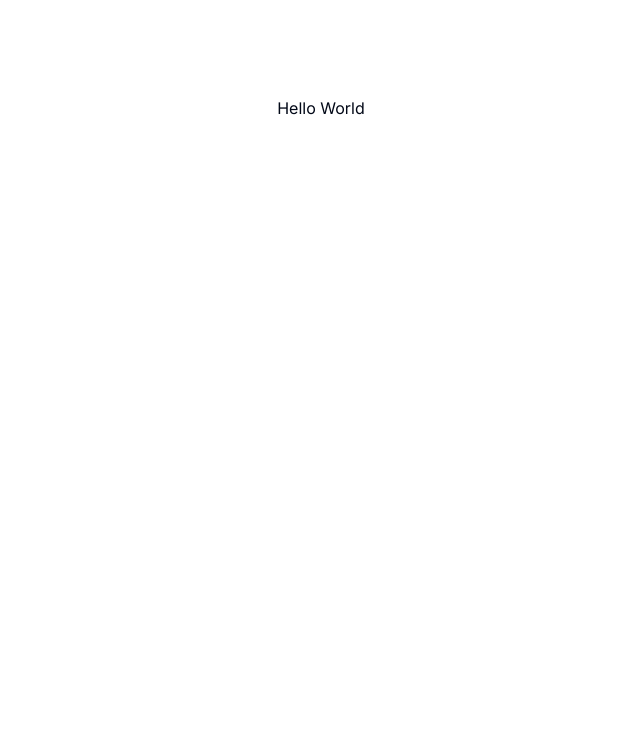
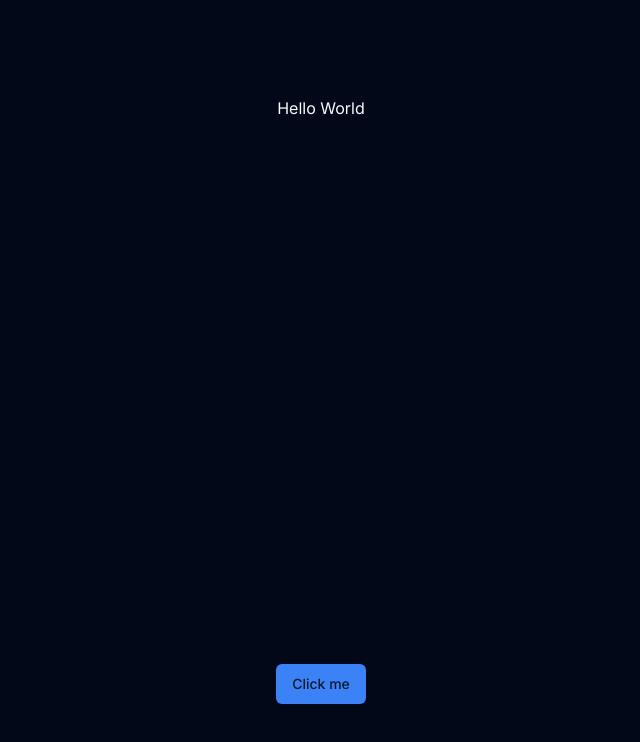
Before and after one commit to trob0697/ai-job-scheduler, a Next.js app: page / in a window 1280 px wide. Shown: the top 742 px of the page, without its empty margins (319-959 px from the left). Built offline with nearby package versions, Linux system fonts and the light colour scheme.

Commit message:
shadcn theme and button

```diff
--- a/app/page.tsx
+++ b/app/page.tsx
@@ -1,7 +1,10 @@
+import { Button } from "@/components/ui/button";
+
 export default function Home() {
   return (
     <main className="flex min-h-screen flex-col items-center justify-between p-24">
       <span>Hello World</span>
+      <Button>Click me</Button>
     </main>
   );
 }
--- /dev/null
+++ b/components/ui/button.tsx
@@ -0,0 +1,56 @@
+import * as React from "react"
+import { Slot } from "@radix-ui/react-slot"
+import { cva, type VariantProps } from "class-variance-authority"
+
+import { cn } from "@/lib/utils"
+
+const buttonVariants = cva(
+  "inline-flex items-center justify-center whitespace-nowrap rounded-md text-sm font-medium ring-offset-background transition-colors focus-visible:outline-none focus-visible:ring-2 focus-visible:ring-ring focus-visible:ring-offset-2 disabled:pointer-events-none disabled:opacity-50",
+  {
+    variants: {
+      variant: {
+        default: "bg-primary text-primary-foreground hover:bg-primary/90",
+        destructive:
+          "bg-destructive text-destructive-foreground hover:bg-destructive/90",
+        outline:
+          "border border-input bg-background hover:bg-accent hover:text-accent-foreground",
+        secondary:
+          "bg-secondary text-secondary-foreground hover:bg-secondary/80",
+        ghost: "hover:bg-accent hover:text-accent-foreground",
+        link: "text-primary underline-offset-4 hover:underline",
+      },
+      size: {
+        default: "h-10 px-4 py-2",
+        sm: "h-9 rounded-md px-3",
+        lg: "h-11 rounded-md px-8",
+        icon: "h-10 w-10",
+      },
+    },
+    defaultVariants: {
+      variant: "default",
+      size: "default",
+    },
+  }
+)
+
+export interface ButtonProps
+  extends React.ButtonHTMLAttributes<HTMLButtonElement>,
+    VariantProps<typeof buttonVariants> {
+  asChild?: boolean
+}
+
+const Button = React.forwardRef<HTMLButtonElement, ButtonProps>(
+  ({ className, variant, size, asChild = false, ...props }, ref) => {
+    const Comp = asChild ? Slot : "button"
+    return (
+      <Comp
+        className={cn(buttonVariants({ variant, size, className }))}
+        ref={ref}
+        {...props}
+      />
+    )
+  }
+)
+Button.displayName = "Button"
+
+export { Button, buttonVariants }
--- a/package.json
+++ b/package.json
@@ -11,6 +11,7 @@
     "db:studio": "drizzle-kit studio"
   },
   "dependencies": {
+    "@radix-ui/react-slot": "^1.0.2",
     "@vercel/postgres": "^0.8.0",
     "class-variance-authority": "^0.7.0",
     "clsx": "^2.1.1",
--- a/styles/globals.css
+++ b/styles/globals.css
@@ -4,65 +4,27 @@
 
 @layer base {
   :root {
-      --background: 0 0% 100%;
-      --foreground: 222.2 84% 4.9%;
-
-      --card: 0 0% 100%;
-      --card-foreground: 222.2 84% 4.9%;
-
-      --popover: 0 0% 100%;
-      --popover-foreground: 222.2 84% 4.9%;
-
-      --primary: 222.2 47.4% 11.2%;
-      --primary-foreground: 210 40% 98%;
-
-      --secondary: 210 40% 96.1%;
-      --secondary-foreground: 222.2 47.4% 11.2%;
-
-      --muted: 210 40% 96.1%;
-      --muted-foreground: 215.4 16.3% 46.9%;
-
-      --accent: 210 40% 96.1%;
-      --accent-foreground: 222.2 47.4% 11.2%;
-
-      --destructive: 0 84.2% 60.2%;
-      --destructive-foreground: 210 40% 98%;
-
-      --border: 214.3 31.8% 91.4%;
-      --input: 214.3 31.8% 91.4%;
-      --ring: 222.2 84% 4.9%;
-
-      --radius: 0.5rem;
-    }
-
-    .dark {
     --background: 222.2 84% 4.9%;
     --foreground: 210 40% 98%;
-
     --card: 222.2 84% 4.9%;
     --card-foreground: 210 40% 98%;
-
     --popover: 222.2 84% 4.9%;
     --popover-foreground: 210 40% 98%;
-
-      --primary: 210 40% 98%;
+    --primary: 217.2 91.2% 59.8%;
     --primary-foreground: 222.2 47.4% 11.2%;
-
     --secondary: 217.2 32.6% 17.5%;
     --secondary-foreground: 210 40% 98%;
-
     --muted: 217.2 32.6% 17.5%;
     --muted-foreground: 215 20.2% 65.1%;
-
     --accent: 217.2 32.6% 17.5%;
     --accent-foreground: 210 40% 98%;
-
     --destructive: 0 62.8% 30.6%;
     --destructive-foreground: 210 40% 98%;
-
     --border: 217.2 32.6% 17.5%;
     --input: 217.2 32.6% 17.5%;
-      --ring: 212.7 26.8% 83.9%;
+    --ring: 224.3 76.3% 48%;
+    --ring: 221.2 83.2% 53.3%;
+    --radius: 0.5rem;
   }
 }
 
```
Also changed, not shown: components.json, 1 other file (tests, documents, lock files or other folders). Lines whose indentation alone changed are shown as unchanged.
